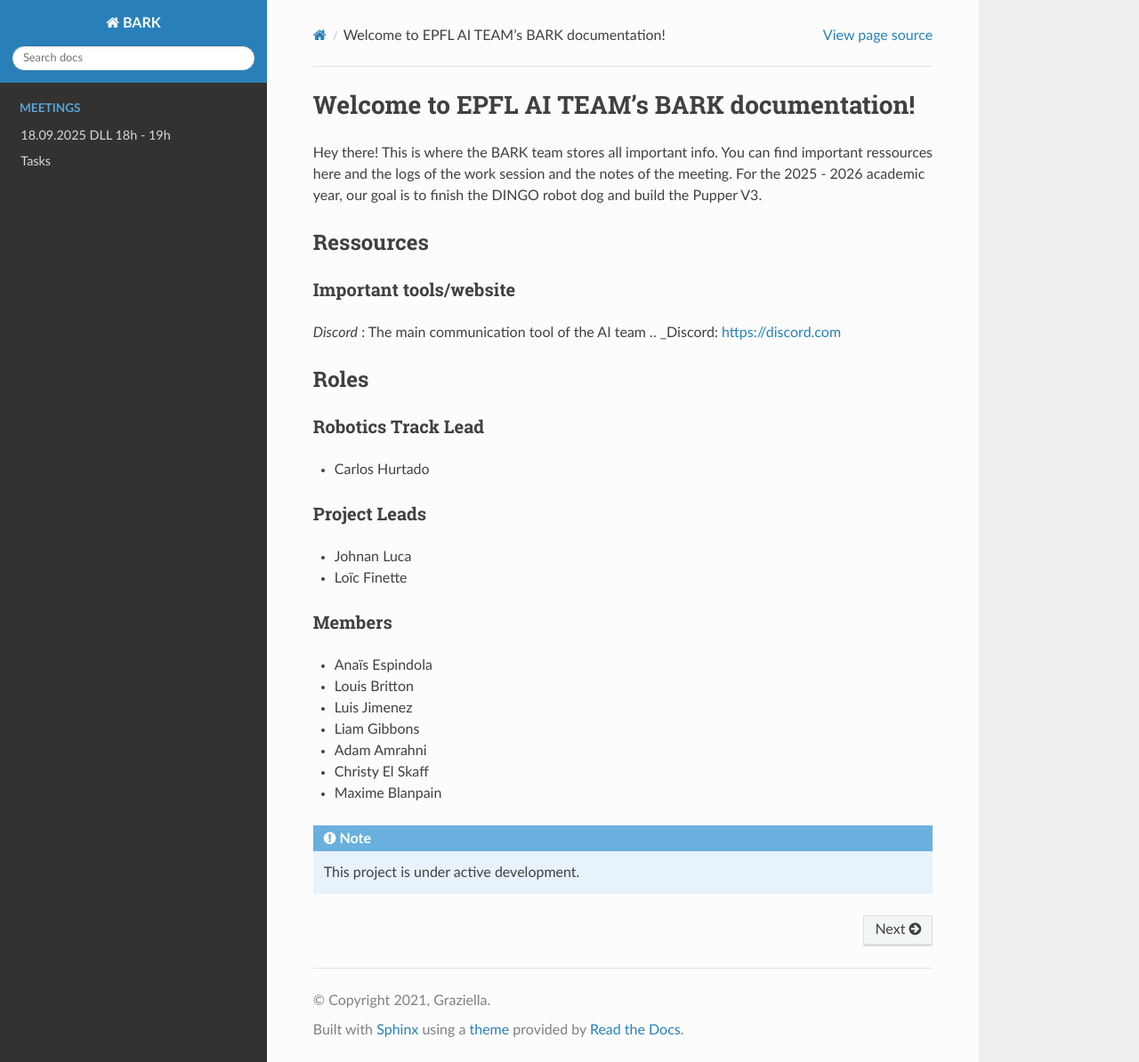
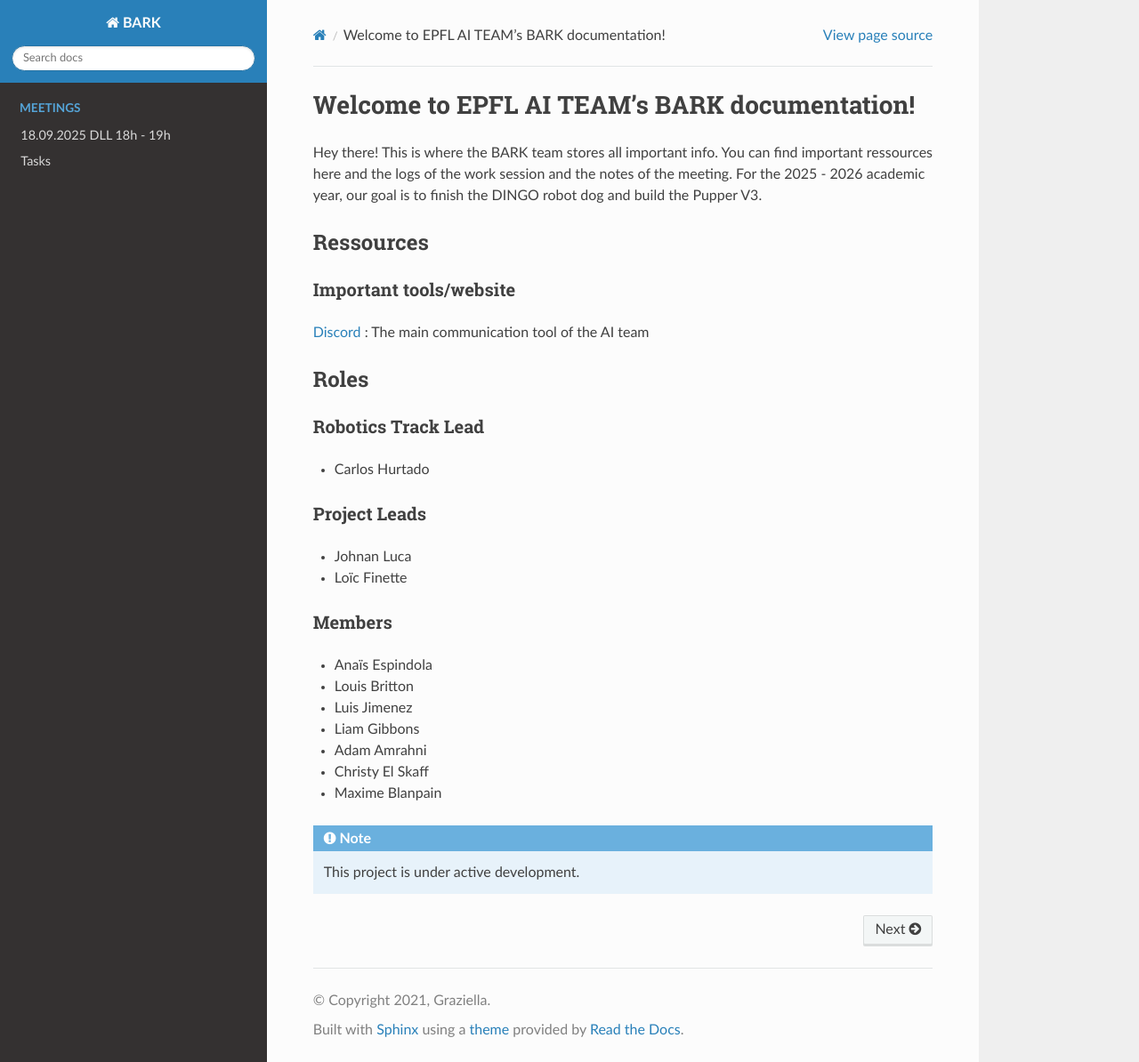
Before and after one commit to lolothecoder/BARK_Documentation, a Sphinx documentation site: the page built from docs/source/index.rst, in a window 1280 px wide and 1194 px high. Shown: the whole window at 89% size. Built offline with Sphinx 7.4.7 and the Read the Docs theme 3.1.0, drawn with Linux system fonts in a browser that asks for light colours.

Commit message:
Update index.rst

```diff
--- a/docs/source/index.rst
+++ b/docs/source/index.rst
@@ -8,8 +8,10 @@ Hey there! This is where the BARK team stores all important info. You can find i
 
 Important tools/website
 ~~~~~~~~~~~~~~~~~~~
-`Discord` : The main communication tool of the AI team
+`Discord`_ : The main communication tool of the AI team
+
 .. _Discord: https://discord.com
+
 
 **Roles**
 ---------
```
